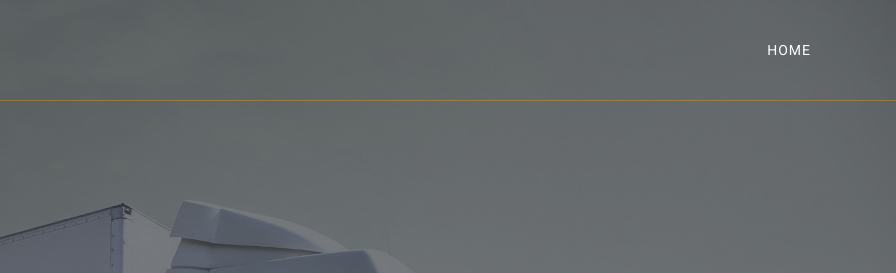
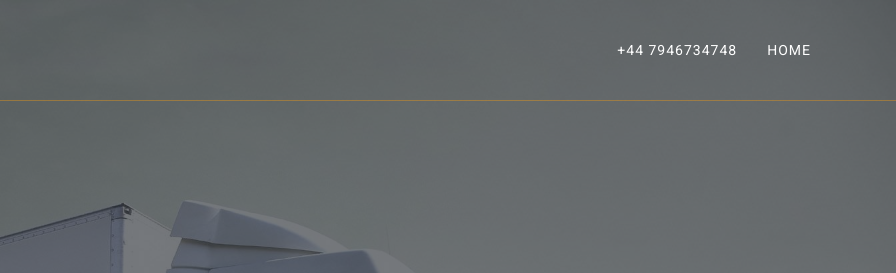
Before and after one commit to zetrading/zetrading.github.io, a plain HTML site: page alcohol.html in a window 1280 px wide. Shown: the top 273 px of the page, 384-1280 px from the left. Drawn offline with Linux system fonts and the light colour scheme.

Commit message:
Update alcohol.html

```diff
--- a/alcohol.html
+++ b/alcohol.html
@@ -67,6 +67,7 @@
                         </div>
                         <div id="main-nav" class="stellarnav">
                             <ul id="nav" class="nav navbar-nav">
+                                <li><a href="tel:+44 7946734748">+44 7946734748</a></li>
                                 <li><a href="index.html">home</a></li>
                             </ul>
                         </div>
```
